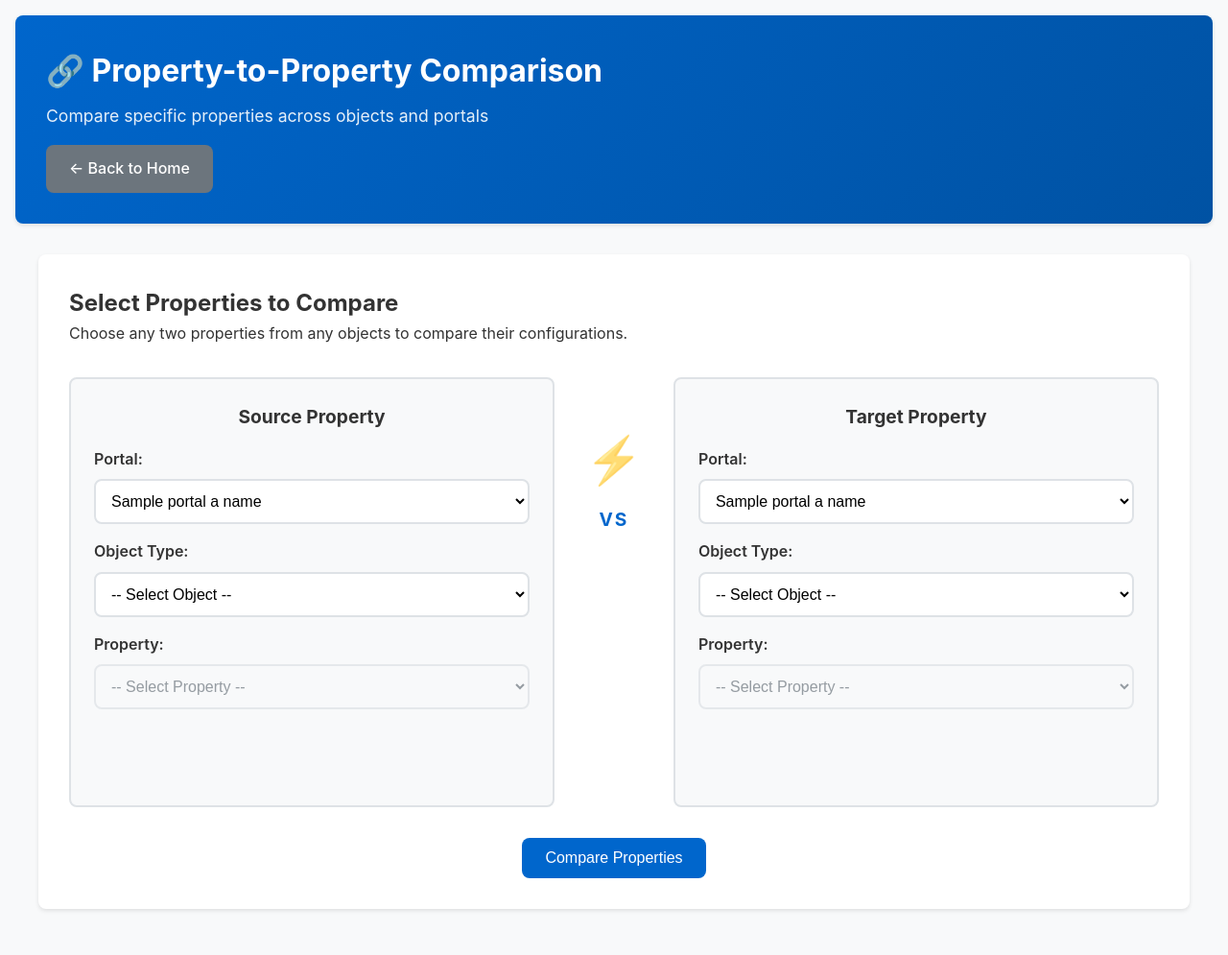
After one commit to Aptitude-8/hubspot-compare, a FastAPI app: template frontend/templates/property_to_property.html in a window 1280 px wide. The commit adds this page. Shown: the whole page at 96% size. Run offline with FastAPI, Linux system fonts and the light colour scheme; the template is opened without the code that fills it: most values are stand-ins (such as "Sample title", 1, 10 or a date in 2020).

Commit message:
property to property comparison

```diff
--- a/frontend/static/css/styles.css
+++ b/frontend/static/css/styles.css
@@ -285,6 +285,22 @@ body {
 .object-section h2 {
     margin-bottom: 1.5rem;
     color: var(--text-color);
+}
+
+.object-header {
+    display: flex;
+    justify-content: space-between;
+    align-items: center;
+    margin-bottom: 1.5rem;
+}
+
+.object-header h2 {
+    margin-bottom: 0;
+}
+
+.object-actions {
+    display: flex;
+    gap: 1rem;
 }
 
 .object-categories {
@@ -727,6 +743,172 @@ body {
     }
 }
 
+/* Property-to-Property Comparison */
+.property-selection-content {
+    max-width: 1200px;
+    margin: 0 auto;
+}
+
+.selection-section {
+    background: var(--background-color);
+    padding: 2rem;
+    border-radius: var(--radius);
+    box-shadow: var(--shadow);
+    margin-bottom: 2rem;
+}
+
+.property-selectors {
+    display: grid;
+    grid-template-columns: 1fr auto 1fr;
+    gap: 2rem;
+    align-items: start;
+    margin: 2rem 0;
+}
+
+.property-selector {
+    background: var(--light-color);
+    padding: 1.5rem;
+    border-radius: var(--radius);
+    border: 2px solid var(--border-color);
+}
+
+.property-selector h3 {
+    margin: 0 0 1rem 0;
+    color: var(--text-color);
+    text-align: center;
+    font-size: 1.2rem;
+}
+
+.selector-group {
+    margin-bottom: 1rem;
+}
+
+.selector-group label {
+    display: block;
+    font-weight: 600;
+    margin-bottom: 0.5rem;
+    color: var(--text-color);
+}
+
+.portal-select,
+.object-select,
+.property-select {
+    width: 100%;
+    padding: 0.75rem;
+    border: 2px solid var(--border-color);
+    border-radius: var(--radius);
+    font-size: 1rem;
+    background: white;
+}
+
+.portal-select:focus,
+.object-select:focus,
+.property-select:focus {
+    outline: none;
+    border-color: var(--primary-color);
+    box-shadow: 0 0 0 3px rgba(0, 102, 204, 0.1);
+}
+
+.property-select:disabled {
+    background: var(--light-color);
+    color: var(--text-muted);
+    cursor: not-allowed;
+}
+
+.comparison-arrow {
+    display: flex;
+    flex-direction: column;
+    align-items: center;
+    justify-content: center;
+    text-align: center;
+    margin-top: 3rem;
+}
+
+.arrow {
+    font-size: 3rem;
+    color: var(--primary-color);
+    margin-bottom: 0.5rem;
+    animation: pulse 2s infinite;
+}
+
+.vs-text {
+    font-weight: bold;
+    color: var(--primary-color);
+    font-size: 1.2rem;
+    letter-spacing: 2px;
+}
+
+@keyframes pulse {
+    0% { opacity: 1; }
+    50% { opacity: 0.6; }
+    100% { opacity: 1; }
+}
+
+.property-preview {
+    margin-top: 1rem;
+    min-height: 60px;
+}
+
+.preview-card {
+    background: white;
+    padding: 1rem;
+    border-radius: var(--radius);
+    border: 1px solid var(--border-color);
+    border-left: 4px solid var(--primary-color);
+}
+
+.preview-card strong {
+    display: block;
+    color: var(--text-color);
+    margin-bottom: 0.5rem;
+    font-size: 1.1rem;
+}
+
+.preview-details {
+    display: flex;
+    flex-direction: column;
+    gap: 0.25rem;
+}
+
+.preview-details span {
+    font-size: 0.9rem;
+    color: var(--text-muted);
+}
+
+.required-indicator {
+    color: var(--danger-color) !important;
+    font-weight: 600 !important;
+    font-size: 0.8rem !important;
+}
+
+.comparison-actions {
+    display: flex;
+    justify-content: center;
+    margin-top: 2rem;
+}
+
+@media (max-width: 768px) {
+    .property-selectors {
+        grid-template-columns: 1fr;
+        gap: 1.5rem;
+    }
+
+    .comparison-arrow {
+        margin-top: 0;
+        order: -1;
+    }
+
+    .arrow {
+        transform: rotate(90deg);
+        font-size: 2rem;
+        margin-bottom: 0;
+    }
+
+    .vs-text {
+        margin-top: 0.5rem;
+    }
+}
+
 /* Responsive design */
 @media (max-width: 768px) {
     .container {
--- /dev/null
+++ b/frontend/templates/property_to_property.html
@@ -0,0 +1,300 @@
+<!DOCTYPE html>
+<html lang="en">
+<head>
+    <meta charset="UTF-8">
+    <meta name="viewport" content="width=device-width, initial-scale=1.0">
+    <title>Property-to-Property Comparison</title>
+    <link rel="stylesheet" href="{{ url_for('static', path='/css/styles.css') }}">
+</head>
+<body>
+    <div class="container">
+        <header class="header">
+            <h1>🔗 Property-to-Property Comparison</h1>
+            <p>Compare specific properties across objects and portals</p>
+            <div class="navigation">
+                <a href="/?session_id={{ session_id }}" class="btn btn-secondary">← Back to Home</a>
+            </div>
+        </header>
+
+        <main class="property-selection-content">
+            <div class="selection-section">
+                <h2>Select Properties to Compare</h2>
+                <p>Choose any two properties from any objects to compare their configurations.</p>
+
+                <div class="property-selectors">
+                    <div class="property-selector">
+                        <h3>Source Property</h3>
+                        <div class="selector-group">
+                            <label>Portal:</label>
+                            <select id="sourcePortal" class="portal-select">
+                                <option value="portal_a">{{ portal_a_name }}</option>
+                                <option value="portal_b">{{ portal_b_name }}</option>
+                            </select>
+                        </div>
+                        <div class="selector-group">
+                            <label>Object Type:</label>
+                            <select id="sourceObject" class="object-select">
+                                <option value="">-- Select Object --</option>
+                            </select>
+                        </div>
+                        <div class="selector-group">
+                            <label>Property:</label>
+                            <select id="sourceProperty" class="property-select" disabled>
+                                <option value="">-- Select Property --</option>
+                            </select>
+                        </div>
+                        <div class="property-preview" id="sourcePreview"></div>
+                    </div>
+
+                    <div class="comparison-arrow">
+                        <div class="arrow">⚡</div>
+                        <div class="vs-text">VS</div>
+                    </div>
+
+                    <div class="property-selector">
+                        <h3>Target Property</h3>
+                        <div class="selector-group">
+                            <label>Portal:</label>
+                            <select id="targetPortal" class="portal-select">
+                                <option value="portal_a">{{ portal_a_name }}</option>
+                                <option value="portal_b">{{ portal_b_name }}</option>
+                            </select>
+                        </div>
+                        <div class="selector-group">
+                            <label>Object Type:</label>
+                            <select id="targetObject" class="object-select">
+                                <option value="">-- Select Object --</option>
+                            </select>
+                        </div>
+                        <div class="selector-group">
+                            <label>Property:</label>
+                            <select id="targetProperty" class="property-select" disabled>
+                                <option value="">-- Select Property --</option>
+                            </select>
+                        </div>
+                        <div class="property-preview" id="targetPreview"></div>
+                    </div>
+                </div>
+
+                <div class="comparison-actions">
+                    <button type="button" class="btn btn-primary" id="compareProperties" disabled>
+                        Compare Properties
+                    </button>
+                </div>
+            </div>
+
+            <div class="loading" id="loadingIndicator" style="display: none;">
+                <div class="spinner"></div>
+                <p>Loading properties...</p>
+            </div>
+        </main>
+    </div>
+
+    <script>
+        const SESSION_ID = '{{ session_id }}';
+        const PORTAL_A_NAME = '{{ portal_a_name }}';
+        const PORTAL_B_NAME = '{{ portal_b_name }}';
+
+        let objectsData = null;
+        let propertiesCache = {};
+
+        // Initialize on page load
+        document.addEventListener('DOMContentLoaded', function() {
+            loadObjectsData();
+            setupEventListeners();
+        });
+
+        function setupEventListeners() {
+            document.getElementById('sourcePortal').addEventListener('change', () => updateObjectList('source'));
+            document.getElementById('sourceObject').addEventListener('change', () => updatePropertyList('source'));
+            document.getElementById('sourceProperty').addEventListener('change', () => updatePropertyPreview('source'));
+
+            document.getElementById('targetPortal').addEventListener('change', () => updateObjectList('target'));
+            document.getElementById('targetObject').addEventListener('change', () => updatePropertyList('target'));
+            document.getElementById('targetProperty').addEventListener('change', () => updatePropertyPreview('target'));
+
+            document.getElementById('compareProperties').addEventListener('click', performComparison);
+        }
+
+        async function loadObjectsData() {
+            try {
+                const response = await fetch(`/objects/${SESSION_ID}`);
+                objectsData = await response.json();
+
+                // Populate initial object lists
+                updateObjectList('source');
+                updateObjectList('target');
+
+            } catch (error) {
+                console.error('Failed to load objects:', error);
+                alert('Failed to load object data. Please refresh the page.');
+            }
+        }
+
+        function updateObjectList(type) {
+            const portalSelect = document.getElementById(`${type}Portal`);
+            const objectSelect = document.getElementById(`${type}Object`);
+            const propertySelect = document.getElementById(`${type}Property`);
+
+            const selectedPortal = portalSelect.value;
+            const portalData = objectsData[selectedPortal];
+
+            // Clear existing options
+            objectSelect.innerHTML = '<option value="">-- Select Object --</option>';
+            propertySelect.innerHTML = '<option value="">-- Select Property --</option>';
+            propertySelect.disabled = true;
+
+            // Add standard objects
+            const standardObjects = ['contacts', 'companies', 'deals', 'tickets', 'products', 'line_items', 'quotes', 'calls', 'emails', 'meetings', 'notes', 'tasks'];
+            standardObjects.forEach(obj => {
+                const option = document.createElement('option');
+                option.value = obj;
+                option.textContent = formatObjectName(obj);
+                objectSelect.appendChild(option);
+            });
+
+            // Add custom objects
+            if (portalData.custom && portalData.custom.length > 0) {
+                const customGroup = document.createElement('optgroup');
+                customGroup.label = 'Custom Objects';
+                portalData.custom.forEach(obj => {
+                    const option = document.createElement('option');
+                    option.value = obj.objectTypeId;
+                    option.textContent = obj.labels?.plural || obj.name;
+                    customGroup.appendChild(option);
+                });
+                objectSelect.appendChild(customGroup);
+            }
+
+            updateCompareButtonState();
+        }
+
+        async function updatePropertyList(type) {
+            const objectSelect = document.getElementById(`${type}Object`);
+            const propertySelect = document.getElementById(`${type}Property`);
+            const portalSelect = document.getElementById(`${type}Portal`);
+
+            const selectedObject = objectSelect.value;
+            const selectedPortal = portalSelect.value;
+
+            propertySelect.innerHTML = '<option value="">-- Select Property --</option>';
+
+            if (!selectedObject) {
+                propertySelect.disabled = true;
+                return;
+            }
+
+            propertySelect.disabled = true;
+
+            try {
+                // Check cache first
+                const cacheKey = `${selectedPortal}_${selectedObject}`;
+                if (!propertiesCache[cacheKey]) {
+                    const response = await fetch(`/properties/${SESSION_ID}/${selectedObject}`);
+                    const data = await response.json();
+                    propertiesCache[cacheKey] = data[selectedPortal];
+                }
+
+                const properties = propertiesCache[cacheKey];
+                properties.forEach(prop => {
+                    const option = document.createElement('option');
+                    option.value = prop.name;
+                    option.textContent = `${prop.label || prop.name} (${prop.name})`;
+                    propertySelect.appendChild(option);
+                });
+
+                propertySelect.disabled = false;
+
+            } catch (error) {
+                console.error('Failed to load properties:', error);
+                alert(`Failed to load properties for ${selectedObject}`);
+            }
+
+            updateCompareButtonState();
+        }
+
+        function updatePropertyPreview(type) {
+            const propertySelect = document.getElementById(`${type}Property`);
+            const preview = document.getElementById(`${type}Preview`);
+            const objectSelect = document.getElementById(`${type}Object`);
+            const portalSelect = document.getElementById(`${type}Portal`);
+
+            const selectedProperty = propertySelect.value;
+            const selectedObject = objectSelect.value;
+            const selectedPortal = portalSelect.value;
+
+            if (!selectedProperty || !selectedObject) {
+                preview.innerHTML = '';
+                updateCompareButtonState();
+                return;
+            }
+
+            const cacheKey = `${selectedPortal}_${selectedObject}`;
+            const properties = propertiesCache[cacheKey];
+            const property = properties.find(p => p.name === selectedProperty);
+
+            if (property) {
+                preview.innerHTML = `
+                    <div class="preview-card">
+                        <strong>${property.label || property.name}</strong>
+                        <div class="preview-details">
+                            <span>Type: ${property.type} (${property.fieldType})</span>
+                            <span>Group: ${property.groupName || 'N/A'}</span>
+                            ${property.required ? '<span class="required-indicator">Required</span>' : ''}
+                        </div>
+                    </div>
+                `;
+            }
+
+            updateCompareButtonState();
+        }
+
+        function updateCompareButtonState() {
+            const sourceProperty = document.getElementById('sourceProperty').value;
+            const targetProperty = document.getElementById('targetProperty').value;
+            const compareButton = document.getElementById('compareProperties');
+
+            compareButton.disabled = !sourceProperty || !targetProperty;
+        }
+
+        async function performComparison() {
+            const sourcePortal = document.getElementById('sourcePortal').value;
+            const sourceObject = document.getElementById('sourceObject').value;
+            const sourceProperty = document.getElementById('sourceProperty').value;
+
+            const targetPortal = document.getElementById('targetPortal').value;
+            const targetObject = document.getElementById('targetObject').value;
+            const targetProperty = document.getElementById('targetProperty').value;
+
+            const url = `/compare-property/${SESSION_ID}?` + new URLSearchParams({
+                source_portal: sourcePortal,
+                source_object: sourceObject,
+                source_property: sourceProperty,
+                target_portal: targetPortal,
+                target_object: targetObject,
+                target_property: targetProperty
+            });
+
+            window.location.href = url;
+        }
+
+        function formatObjectName(objectType) {
+            const nameMap = {
+                'contacts': 'Contacts',
+                'companies': 'Companies',
+                'deals': 'Deals',
+                'tickets': 'Tickets',
+                'products': 'Products',
+                'line_items': 'Line Items',
+                'quotes': 'Quotes',
+                'calls': 'Calls',
+                'emails': 'Emails',
+                'meetings': 'Meetings',
+                'notes': 'Notes',
+                'tasks': 'Tasks'
+            };
+            return nameMap[objectType] || objectType.charAt(0).toUpperCase() + objectType.slice(1);
+        }
+    </script>
+</body>
+</html>
--- a/main.py
+++ b/main.py
@@ -337,6 +337,93 @@ async def compare_custom_objects(request: Request, session_id: str, portal_a_id:
         logger.error(f"Failed to compare custom objects: {str(e)}")
         raise HTTPException(status_code=500, detail=f"Failed to compare properties: {str(e)}")
 
+@app.get("/property-to-property/{session_id}")
+async def property_to_property_selection(request: Request, session_id: str):
+    """Show property-to-property comparison selection interface"""
+    session = get_session(session_id)
+
+    return templates.TemplateResponse("property_to_property.html", {
+        "request": request,
+        "session_id": session_id,
+        "portal_a_name": session.get("portal_a_name", "Portal A"),
+        "portal_b_name": session.get("portal_b_name", "Portal B")
+    })
+
+@app.get("/compare-property/{session_id}")
+async def compare_specific_properties(
+    request: Request,
+    session_id: str,
+    source_portal: str,
+    source_object: str,
+    source_property: str,
+    target_portal: str,
+    target_object: str,
+    target_property: str
+):
+    """Compare two specific properties from potentially different objects/portals"""
+    try:
+        session = get_session(session_id)
+        client_a = session["client_a"]
+        client_b = session["client_b"]
+
+        # Determine which clients to use based on portal selection
+        if source_portal == "portal_a":
+            source_client = client_a
+            source_portal_name = session.get("portal_a_name", "Portal A")
+        else:
+            source_client = client_b
+            source_portal_name = session.get("portal_b_name", "Portal B")
+
+        if target_portal == "portal_a":
+            target_client = client_a
+            target_portal_name = session.get("portal_a_name", "Portal A")
+        else:
+            target_client = client_b
+            target_portal_name = session.get("portal_b_name", "Portal B")
+
+        # Get properties for both objects
+        source_properties = await source_client.get_properties(source_object)
+        target_properties = await target_client.get_properties(target_object)
+
+        # Find the specific properties
+        source_prop = next((p for p in source_properties if p.name == source_property), None)
+        target_prop = next((p for p in target_properties if p.name == target_property), None)
+
+        if not source_prop:
+            raise HTTPException(status_code=404, detail=f"Source property '{source_property}' not found")
+        if not target_prop:
+            raise HTTPException(status_code=404, detail=f"Target property '{target_property}' not found")
+
+        # Create a specialized comparer that excludes property group from comparison
+        comparer = PropertyComparer()
+        comparison = comparer._compare_single_property_exclude_group(source_prop, target_prop)
+
+        # Create a mock comparison result for display
+        from api.models import ComparisonResult, ComparisonStatus
+        comparison_result = ComparisonResult(
+            object_type=f"Property Comparison: {source_portal_name}.{source_object}.{source_property} vs {target_portal_name}.{target_object}.{target_property}",
+            total_properties_a=1,
+            total_properties_b=1,
+            identical_count=1 if comparison.status == ComparisonStatus.IDENTICAL else 0,
+            different_count=1 if comparison.status == ComparisonStatus.DIFFERENT else 0,
+            only_in_a_count=0,
+            only_in_b_count=0,
+            comparisons=[comparison]
+        )
+
+        return templates.TemplateResponse("comparison.html", {
+            "request": request,
+            "session_id": session_id,
+            "object_type": comparison_result.object_type,
+            "comparison": comparison_result,
+            "portal_a_name": source_portal_name,
+            "portal_b_name": target_portal_name
+        })
+
+    except Exception as e:
+        logger.error(f"Failed to compare specific properties: {str(e)}")
+        raise HTTPException(status_code=500, detail=f"Failed to compare properties: {str(e)}")
+
 @app.get("/compare/{session_id}/{object_type}", response_class=HTMLResponse)
 async def compare_properties(request: Request, session_id: str, object_type: str):
     try:
```
Also changed, not shown: api/comparison.py (+56 -0 lines), frontend/static/js/app.js (+16 -0 lines), frontend/templates/index.html (+11 -1 lines).
